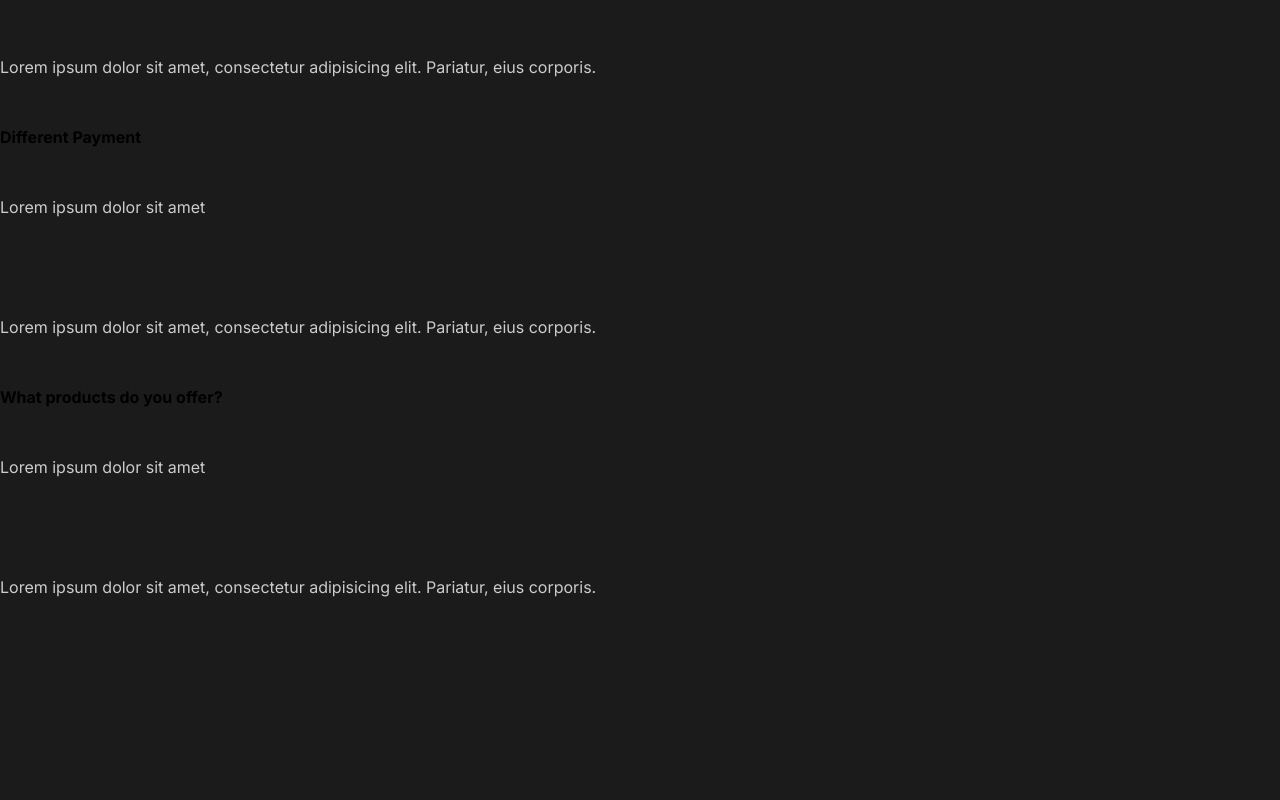
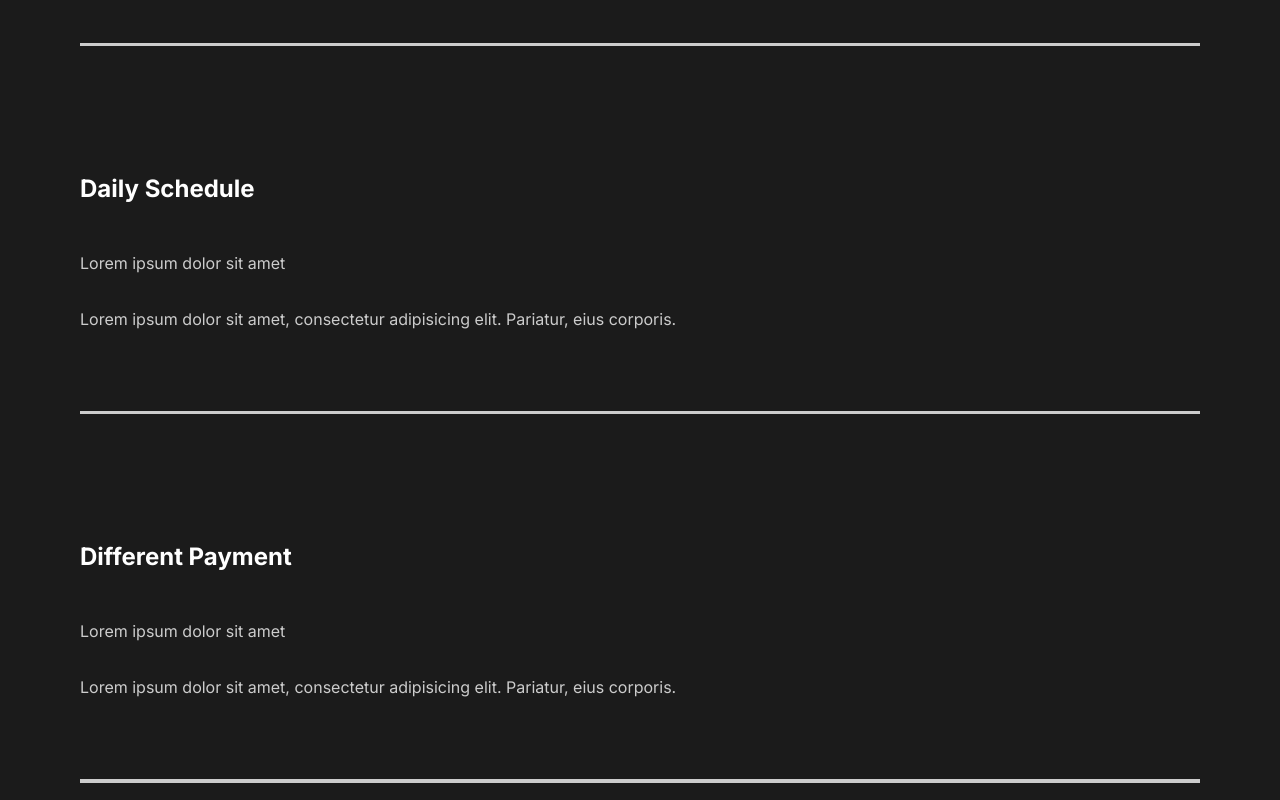
Before and after one commit to enesimona/capture, a React (Create React App) app: page / in a window 1280 px wide. Shown: the part 2040-2840 px from the top of the page. Before the commit the page ends 2687 px from the top, so only its background shows below. Built offline with nearby package versions, Linux system fonts and the light colour scheme.

Commit message:
7. styling FAQ

```diff
--- a/src/components/FaqSection.js
+++ b/src/components/FaqSection.js
@@ -1,8 +1,10 @@
 import React from "react";
+import { About, Description, Image } from "../styles";
+import styled from "styled-components";
 
 const FaqSection = () => {
   return (
-    <div className="faq">
+    <Faq>
       <h2>
         Any Questions <span>FAQ</span>
       </h2>
@@ -15,6 +17,7 @@
             eius corporis.{" "}
           </p>
         </div>
+        <div className="faq-line"></div>
       </div>
       <div className="question">
         <h4>Daily Schedule</h4>
@@ -25,6 +28,7 @@
             eius corporis.{" "}
           </p>
         </div>
+        <div className="faq-line"></div>
       </div>
       <div className="question">
         <h4>Different Payment</h4>
@@ -35,6 +39,7 @@
             eius corporis.{" "}
           </p>
         </div>
+        <div className="faq-line"></div>
       </div>
       <div className="question">
         <h4>What products do you offer?</h4>
@@ -45,9 +50,38 @@
             eius corporis.{" "}
           </p>
         </div>
+        <div className="faq-line"></div>
       </div>
-    </div>
+    </Faq>
   );
 };
 
+const Faq = styled(About)`
+  display: block;
+  span {
+    display: block;
+  }
+  h2 {
+    padding-bottom: 2rem;
+    font-weight: lighter;
+  }
+  .faq-line {
+    background: #cccccc;
+    height: 0.2rem;
+    margin: 2rem 0rem;
+    width: 100%;
+  }
+  .question {
+    padding: 3rem 0rem;
+    cursor: pointer;
+  }
+
+  .answer {
+    padding: 2rem 0rem;
+    p {
+      padding: 1rem 0rem;
+    }
+  }
+`;
+
 export default FaqSection;
--- a/src/components/GlobalStyle.js
+++ b/src/components/GlobalStyle.js
@@ -48,6 +48,7 @@
 
 h4{
     font-weight:bold;
+    font-size:1.5rem;
 }
 
 span{
```
